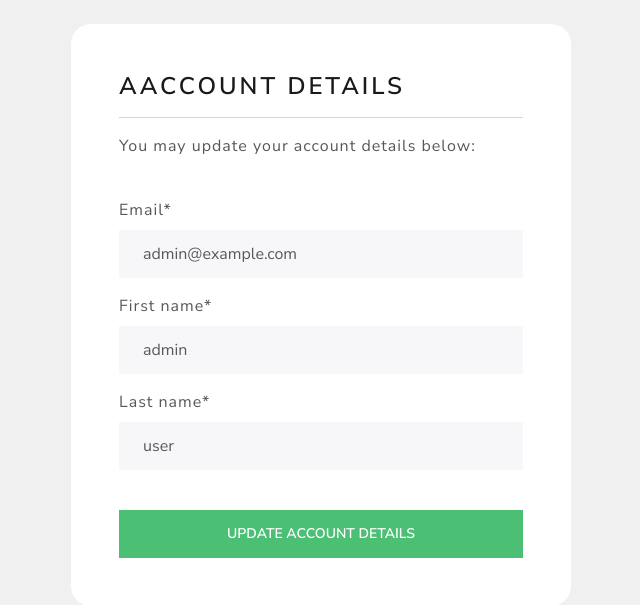
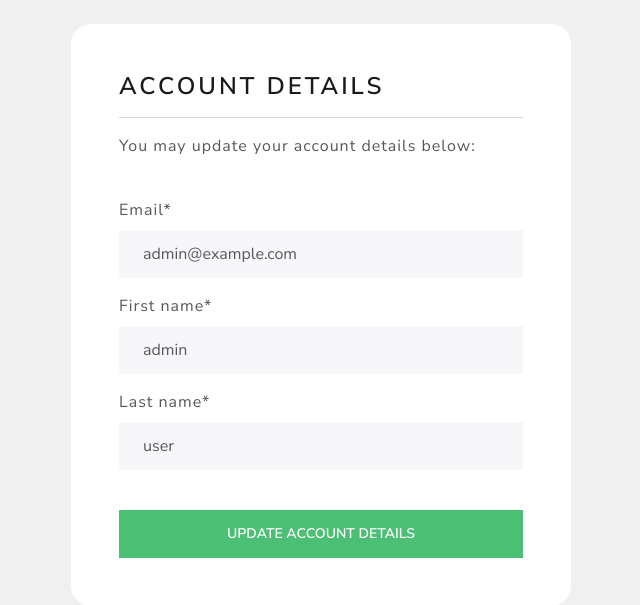
Before and after one commit to liberbell/py54, a Django app: page /client/account-management-2 in a window 1280 px wide. Shown: the part 98-703 px from the top of the page, without its empty margins (319-959 px from the left). Run offline with Django 5.2, Linux system fonts and the light colour scheme; a user stored in the database is signed in; data that the repository does not hold is empty; some libraries are stand-ins or nearby versions.

Commit message:
account-management1

```diff
--- a/subplatform/client/templates/client/account-management.html
+++ b/subplatform/client/templates/client/account-management.html
@@ -4,7 +4,7 @@
 {% block content %}
     <br>
         <div class="container bg-white shadow-md p-5 form-layout">
-            <h3>Aaccount Details </h3>
+            <h3>Account Details </h3>
             <hr>
 
             <p>You may update your account details below: </p>
```
